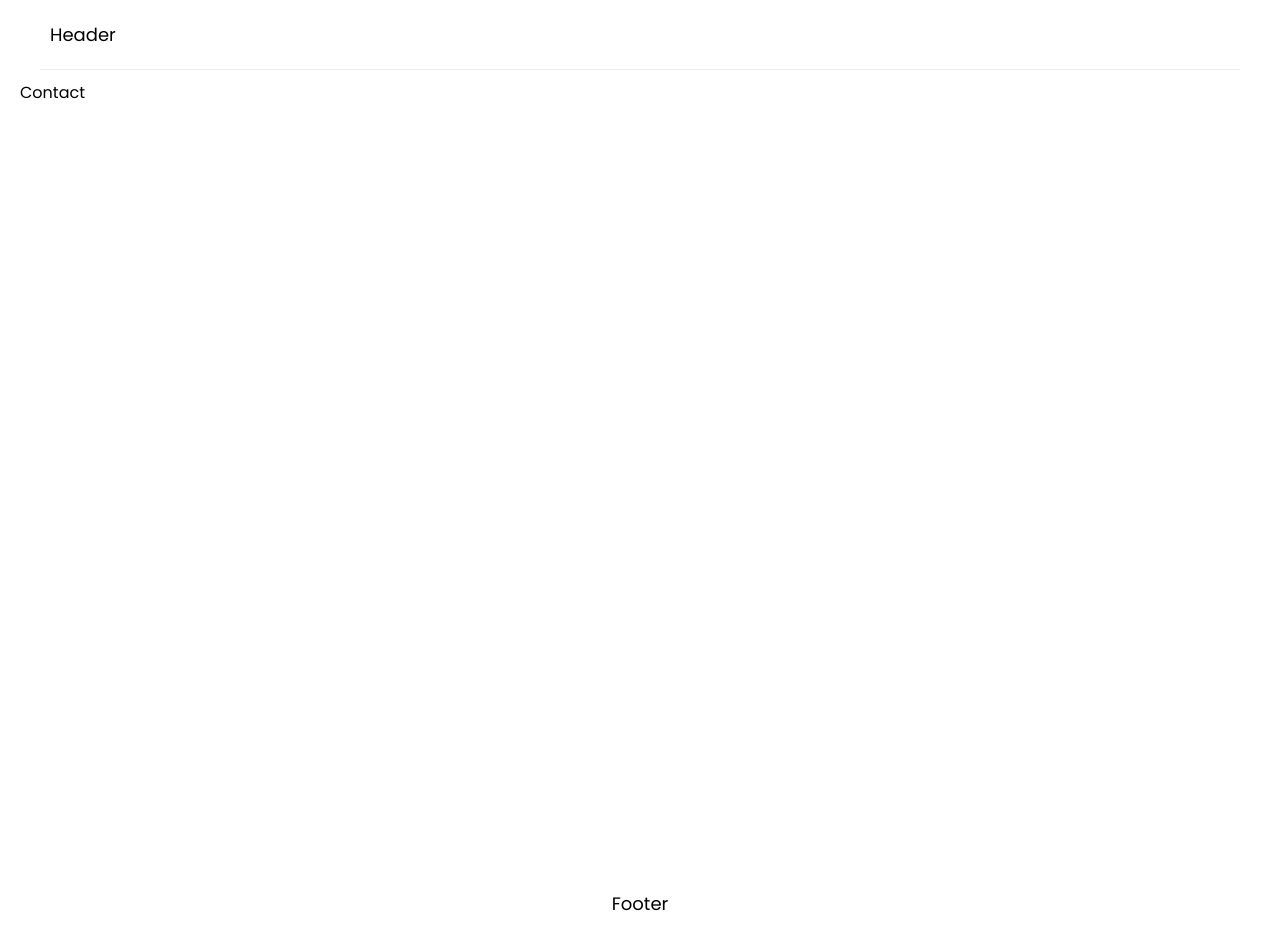
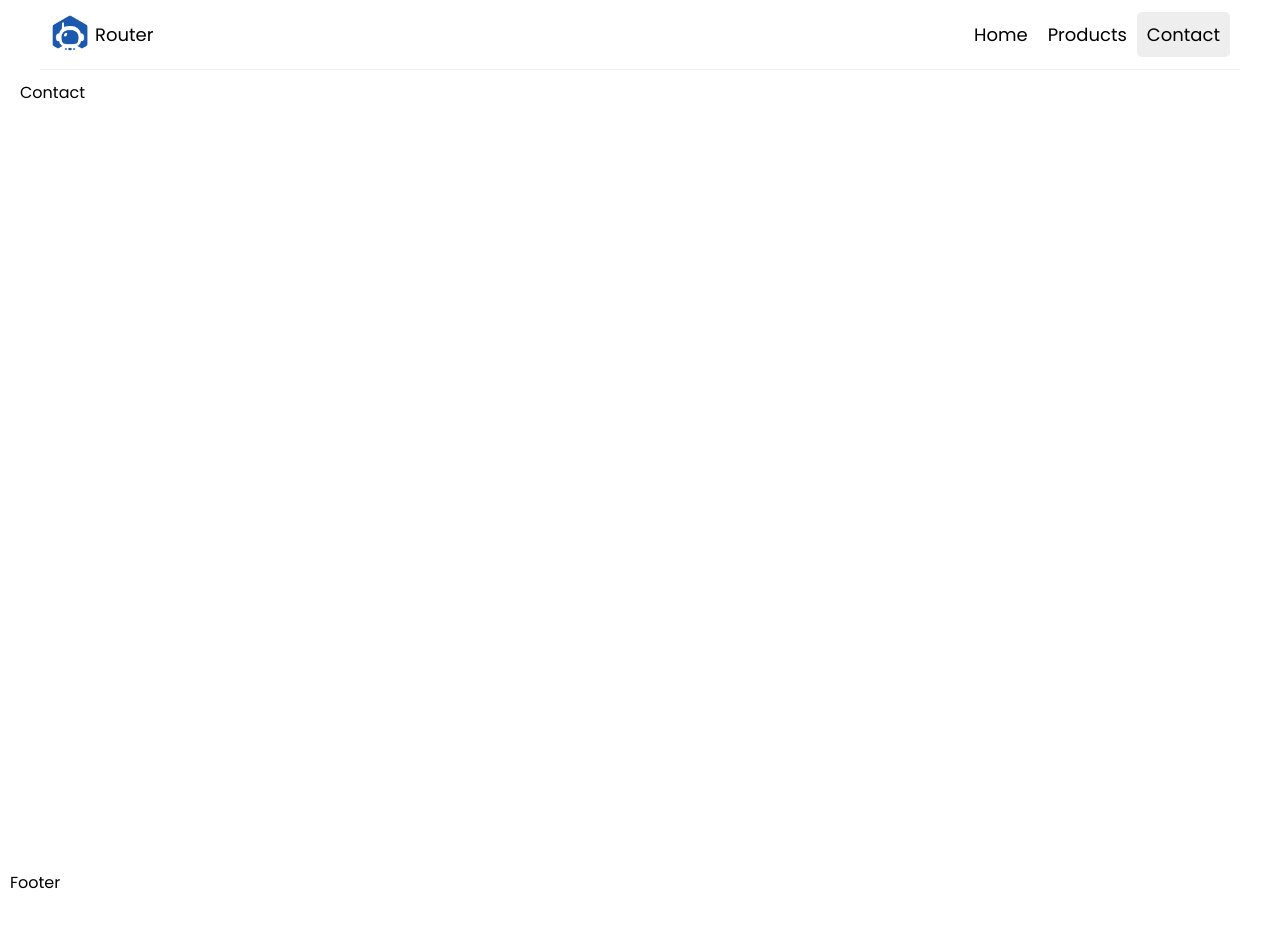
Before and after one commit to Dipesh-Gyawali/React_Router, a React (Create React App) app: page /contact in a window 1280 px wide. After the commit the page ends 895 px from the top, so only its background shows below. Built offline with nearby package versions, Linux system fonts and the light colour scheme.

Commit message:
Header added

```diff
--- a/src/App.js
+++ b/src/App.js
@@ -4,12 +4,14 @@ import { Home } from "./components/Home";
 import { ProductList } from './components/ProductList';
 import { ProductDetail } from './components/ProductDetail';
 import { Contact } from './components/Contact';
+import { Header } from './components/Header';
+import { Footer } from './components/Footer';
 
 
 function App() {
   return (
     <div className="App">
-      <header>Header</header>
+      <Header/>
       <main>
         <Routes>
           <Route path="/" element={<Home />} />
@@ -18,7 +20,7 @@ function App() {
           <Route path="contact" element={<Contact />} />
         </Routes>
       </main>
-      <footer>Footer</footer>
+      <Footer/>
     </div>
   );
 }
--- /dev/null
+++ b/src/components/Footer.js
@@ -0,0 +1,7 @@
+import React from 'react'
+
+export const Footer = () => {
+  return (
+    <div>Footer</div>
+  )
+}
--- a/src/components/Header.js
+++ b/src/components/Header.js
@@ -1,14 +1,21 @@
-import React from 'react'
+import React from 'react';
+import { NavLink, Link } from 'react-router-dom';
+import Logo from "../assets/logo.png";
 
 
 export const Header = () => {
   return (
     <header>
         <Link to="/" className="logo">
-            <img src={Logo} alt="logo">
+            <img src={Logo} alt="logo" />
                 <span>Router</span>
-            </img>
         </Link>
+
+        <nav className='navigation'>
+          <NavLink to="/" className="link" end>Home</NavLink>
+          <NavLink to="/products" className="link" >Products</NavLink>
+          <NavLink to="/contact" className="link" >Contact</NavLink>
+        </nav>
     </header>
   )
 }
```
